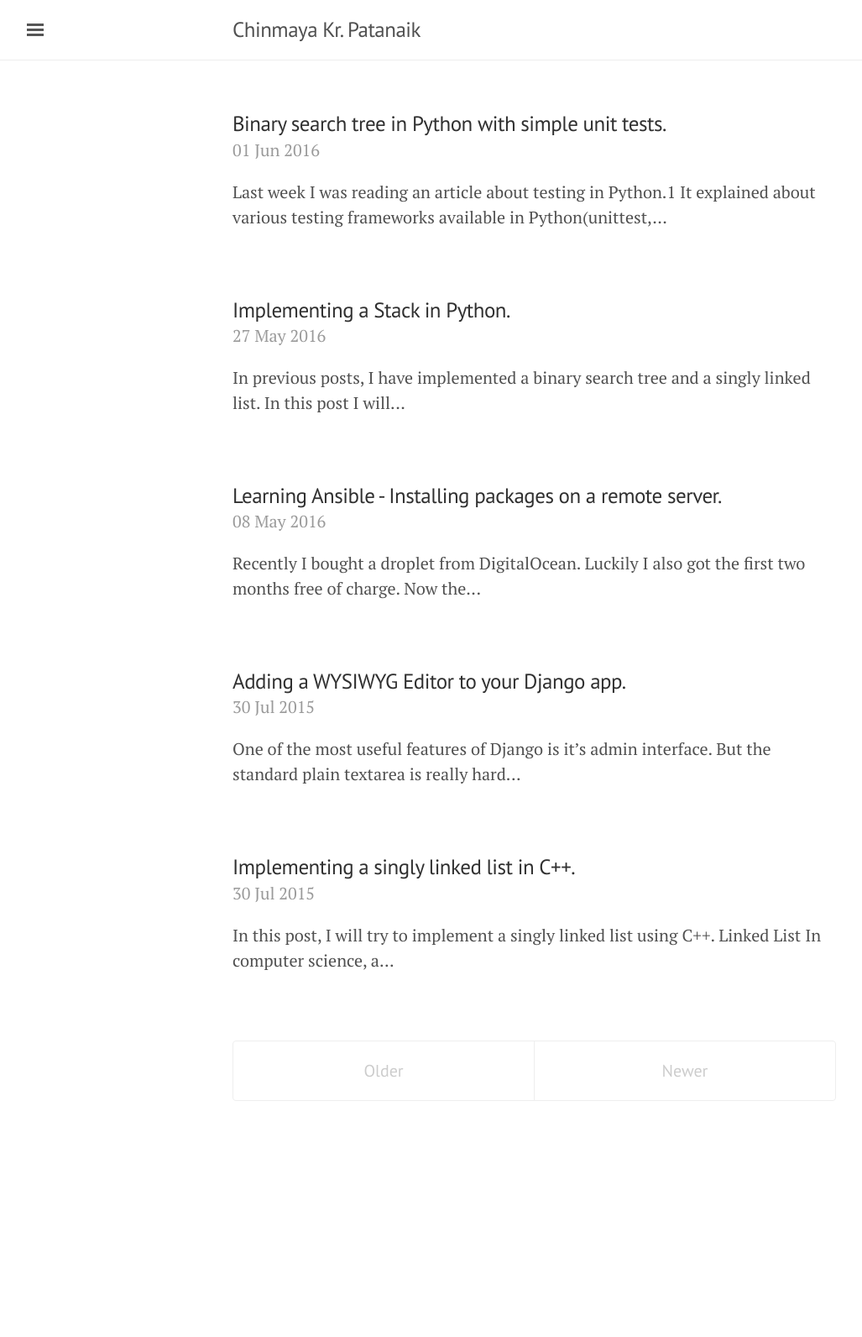
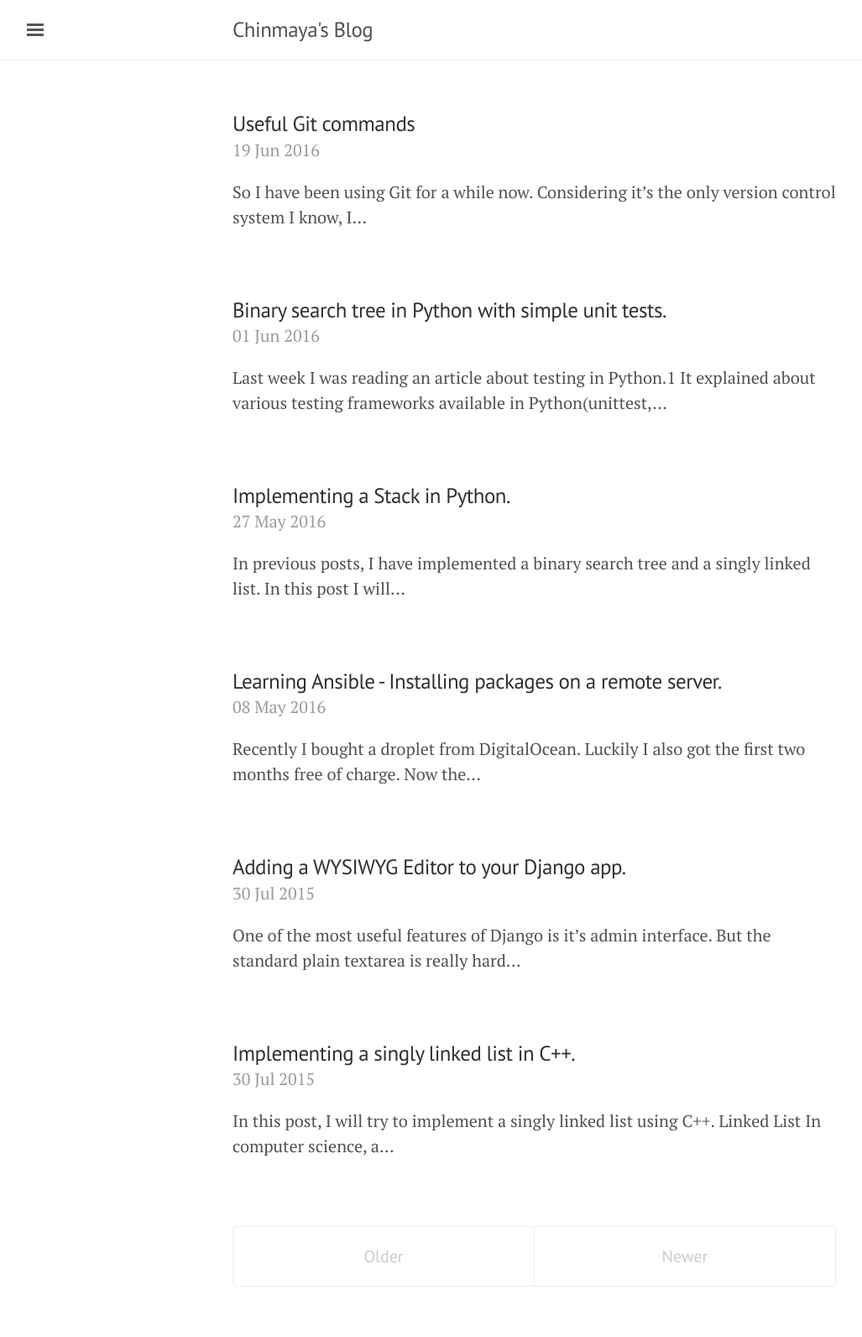
Before and after one commit to pattu777/pattu777.github.io, a Jekyll site: the page built from index.html, in a window 1280 px wide. Shown: the whole page at 84% size, without its empty margins (3-1030 px from the left). Built offline with Jekyll 4.4.1, drawn with Linux system fonts in a browser that asks for light colours; the list of posts is cut into pages by our own code; comment, search, counter and statistics services are not loaded; before the commit the page ends 1371 px from its top, so only the background shows below that; some of the changed lines change nothing that is shown.

Commit message:
new post on Git

````diff
--- a/_config.yml
+++ b/_config.yml
@@ -5,17 +5,17 @@ permalink:           pretty
 markdown: kramdown
 
 # Setup
-title:               Chinmaya Kr. Patanaik
+title:               Chinmaya's Blog
 tagline:             ""
 description:         "Master's student, Budding Full Stack Developer, Barca Fan"
 url:                 'http://chinmayapatanaik.com'
 baseurl:             ''
-paginate:            5
+paginate:            7
 
 # About/contact
 author:
   name:              Chinmaya Kr. Patanaik
-  url:               https://pattu777.github.com/pattu777.github.io
+  url:               http://chinmayapatanaik.com
   email:             patanaikchinmaya@gmail.com
   gravatar:          https://s.gravatar.com/avatar/b5a0ac48d1b8836dc6f679a9003d0dcf?s=80
 
--- /dev/null
+++ b/_posts/2016-06-19-Git-commands.md
@@ -0,0 +1,90 @@
+---
+layout: post
+title: Useful Git commands
+comments: false
+---
+
+So I have been using Git for a while now. Considering it's the only version control system I know, I use it for all my projects. But I realize most of my knowledge of Git revolves around just a couple of commands.
+
+* add
+* commit
+* push
+* pull
+* A little bit of branching.
+
+So in this post I will show some useful but less frequently used Git commands that I have stumbled upon in the past.
+
+# Diff between a remote and a local file.[^1]
+Let's take a remote repository `Demo` and a file `test.py` in the master branch of that repository. To get the diff between `test.py` from local and remote repository of the same branch, the following command can be used.
+
+```bash
+$ git diff remotename/branchname -- [local_path_of_file]
+$ git diff origin/master -- test.py
+```
+
+# Viewing commit messages.
+
+To print commit messages from a Git repository in most recent order, use the following command.
+
+```bash
+$ git log --oneline
+```
+Sample output -
+
+```bash
+bf5363b Docstring added
+30237b8 search bst changed
+a9223c1 bst in Python with unit tests
+4d7cf03 unittest for LinkedList
+98263e4 unittest cases for stack added
+5365fbb array representation of a Queue
+f9c7f8d size attribute added to Stack class
+e81affa linked list representation of a stack
+138601c Stack implemented in Python
+9ea29fc Initial commit
+```
+
+# Undo the last git add.[^2]
+
+Sometimes we add some unnecessary files in a specific commit via `git add`. To remove them before committing changes, `git reset` command is used.
+This will unstage the changes made to those files since the last commit.
+
+```bash
+$ git reset -- <file1> <file2> <file3>
+```
+
+Or to undo all the files you have added, just use `git reset`.
+
+# Delete a remote branch.
+
+In order to remove a remote branch from a Git repository, the following command is used.
+
+```bash
+$ git push origin --delete <remote_branch_name>
+```
+
+# Modify the last commit message.
+Sometimes I want to change my last commit message. It might be because of a spelling mistake or the message was unusually long. So to modify the changes to commit message, `--amend` is used with `git commit`.
+
+```bash
+$ git commit -v --amend
+```
+
+# Untrack files without removing them.
+Usually we come across some files which we don't want to be part of Git, such as config files, sensitive files or local system files etc. There are many ways to untrack them.
+
+* Adding them to a `.gitignore` file.
+* Not adding them in `git add` command.
+* Or simply deleting them.
+
+I might be missing some other simpler methods. But below I will show one more method to untrack those files without deleting them.
+
+```bash
+$ git rm --cached <file_path>
+$ git rm --cached local_conf.py
+```
+
+That's all. These are all the commands that I can think of right now. I will write a different post if I come across some more tricks like these.
+
+[^1]: [http://stackoverflow.com/questions/21101572/git-diff-between-file-in-local-repo-and-origin](http://stackoverflow.com/questions/21101572/git-diff-between-file-in-local-repo-and-origin)
+[^2]: [http://stackoverflow.com/questions/348170/undo-git-add-before-commit](http://stackoverflow.com/questions/348170/undo-git-add-before-commit)
````
